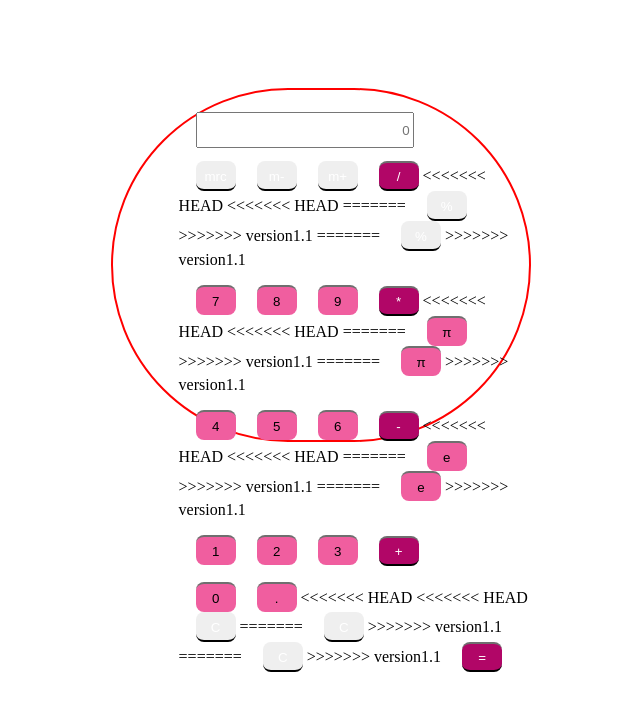
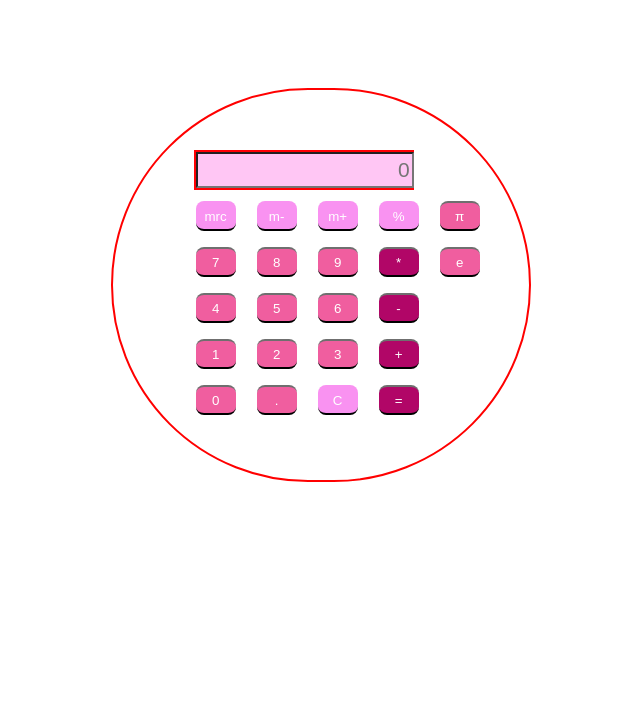
Before and after one commit to samurai-1117/Calculator, a plain HTML site: page index.html in a window 1280 px wide. Shown: the whole page, without its empty margins (403-1043 px from the left). Drawn offline with Linux system fonts and the light colour scheme.

Commit message:
fixed everything that was wrong

```diff
--- a/calculator.css
+++ b/calculator.css
@@ -3,15 +3,8 @@
 
 /*   Calculator Box  */
 .box {
-<<<<<<< HEAD
-	background-color: #e5e7ea;
-	height: 300px;
-	width:250px;
-	border-radius: 10px;
-	position: relative;
-	top: 80px;
-	left:40%;
-=======
+
+
 	background-image: url("images/CandyCane");
 	height: 350px;
 	width:350px;
@@ -22,16 +15,16 @@
 	border: red 2px solid;
 	padding-left: 66px;
 	padding-top: 40px
->>>>>>> version1.1
+
 }
 
 /*  Display */
 .display {
-<<<<<<< HEAD
+
 	background-color: #BFC4CE;
-=======
+
 	background-color: #FF0004;
->>>>>>> version1.1
+
 	width:220px;
 	position: relative;
 	left: 15px;
@@ -45,11 +38,11 @@
 	height: 30px;
 	width: 210px;
 	color: black;
-<<<<<<< HEAD
+
 	background-color: #bccd95;
-=======
+
 	background-color: #FFC6F4;
->>>>>>> version1.1
+
 	font-size: 21px;
 	text-align: right;
 
@@ -73,8 +66,7 @@
 
 .button.function {
 	color: white;
-<<<<<<< HEAD
-	background-color: #c64f81;
+	background-color: #F992F1;
 	border-bottom: black 2px solid;
 	border top: 2px #6f6f6f solid;
 }
@@ -82,7 +74,6 @@
 .button.operator {
 		color: white;
 	background-color: #4d5966;
-=======
 	background-color: #FFA6A8;
 	border-bottom: black 2px solid;
 	border-top: 2px #6f6f6f solid;
@@ -91,19 +82,13 @@
 .button.operator {
 	color: white;
 	background-color: #B10667;
->>>>>>> version1.1
 	border-bottom: black 2px solid;
 	border-top: 2px #6f6f6f solid;
 }
 
 .button.number {
-<<<<<<< HEAD
-		color: white;
-	background-color: #7091ab;
-=======
 	color: white;
 	background-color: #F05E9F;
->>>>>>> version1.1
 	border-bottom: black 2px solid;
 	border-top: 2px #6f6f6f solid;
 }
--- a/calculator.js
+++ b/calculator.js
@@ -1,8 +1,8 @@
-<<<<<<< HEAD
+
 // JavaScript Document
-=======
+
 // JavaScript Document// JavaScript Document
->>>>>>> version1.1
+
 
 
 //  Change Display
@@ -23,10 +23,8 @@ function e(val) {
 	catch(err) {
 		d("Error");
 	}
-<<<<<<< HEAD
-}
-=======
+
 }
 
+
 //decimal places
->>>>>>> version1.1
--- a/index.html
+++ b/index.html
@@ -21,15 +21,10 @@
 	<input type="button" value="mrc" class="button function" onClick="v(' ')">
 	<input type="button" value="m-"  class="button function" onClick="v(' ')">
 	<input type="button" value="m+" class="button function" onClick="v(' ')">
-	<input type="button" value="/"  class="button operator" onClick="v('/')">
-<<<<<<< HEAD
-<<<<<<< HEAD
-=======
 	<input type="button" value="%"  class="button function" onClick="v('*.01')">
->>>>>>> version1.1
-=======
-	<input type="button" value="%"  class="button function" onClick="v('*.01')">
->>>>>>> version1.1
+	<input type="button" value="π"  class="button number" onClick="v('*3.14')">
+
+
 	</p>
 
 	<p>
@@ -37,14 +32,7 @@
 	<input type="button" value="8"  class="button number" onClick="v('8')">
 	<input type="button" value="9"  class="button number" onClick="v('9')">
 	<input type="button" value="*"  class="button operator" onClick="v('*')">
-<<<<<<< HEAD
-<<<<<<< HEAD
-=======
-	<input type="button" value="π"  class="button number" onClick="v(Math.PI)">
->>>>>>> version1.1
-=======
-	<input type="button" value="π"  class="button number" onClick="v(Math.PI)">
->>>>>>> version1.1
+	<input type="button" value="e"  class="button number" onClick="v('*2.72')">
 	</p>
 
 	<p>
@@ -52,18 +40,7 @@
 	<input type="button" value="5"  class="button number" onClick="v('5')">
 	<input type="button" value="6"  class="button number" onClick="v('6')">
 	<input type="button" value="-" class="button operator" onClick="v('-')">
-<<<<<<< HEAD
-<<<<<<< HEAD
-=======
-	<input type="button" value="e"  class="button number" onClick="v(Math.E)">
 
-
->>>>>>> version1.1
-=======
-	<input type="button" value="e"  class="button number" onClick="v(Math.E)">
-
-
->>>>>>> version1.1
 	</p>
 
 	<p>
@@ -76,15 +53,7 @@
 	<p>
 	<input type="button" value="0"  class="button number" onClick="v('0')">
 	<input type="button" value="."  class="button number" onClick="v('.')">
-<<<<<<< HEAD
-<<<<<<< HEAD
 	<input type="button" value="C"  class="button function" onClick="d(' ')">
-=======
-	<input type="button" value="C"  class="button function" onClick="d('')">
->>>>>>> version1.1
-=======
-	<input type="button" value="C"  class="button function" onClick="d('')">
->>>>>>> version1.1
 	<input type="button"  value="="  class="button operator" onClick="e()">
 	</p>
 </div>
```
